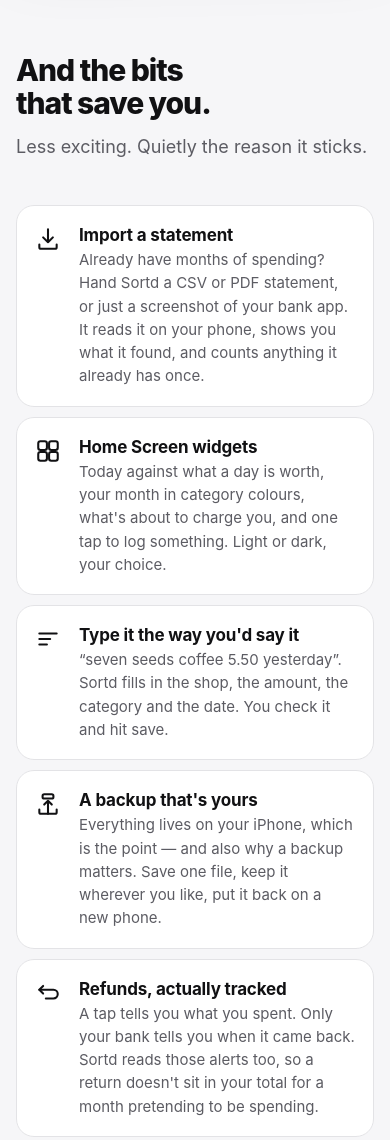
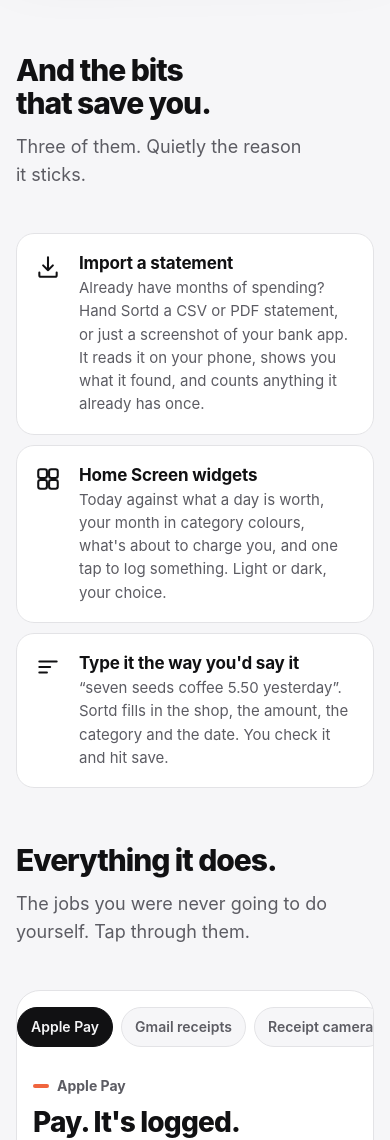
Before and after one commit to kameshraj912/sortd, a plain HTML site: page site/index.html in a window 390 px wide. Shown: the part 2540-3680 px from the top of the page. Drawn offline with Linux system fonts and the light colour scheme.

Commit message:
Remove the duplicated blocks, and stop reveals stranding content
Two of the six cards I added yesterday already existed further down the
page: "Just ask" is the "Ask Siri" cell and "Refunds, actually tracked"
is "Refunds matched". Both gone. Backup moved into "Also in Sortd" next
to Export and Delete, where the other data controls live, which leaves
three cards for the three things that are genuinely new: import,
widgets and quick entry.

The reveal animation is also now fail-safe. These elements start at
opacity 0, so a missed reveal isn't a missing animation, it's missing
content. Threshold dropped from 0.12 to 0 — a section taller than a
phone, or one you flick past, can struggle to get 12% of itself inside
the root — and a sweep on scroll shows anything that has reached the
bottom of the screen whether the observer fired or not.

Worth recording: I could not reproduce the mobile failure. Synthetic
window.scrollTo does not generate the intersection updates a real scroll
does, and my first few readings said the whole page was invisible when
it wasn't. Driven with real scroll input, every element scrolled past
was revealed, none stranded. The change still stands on its own merits.

```diff
--- a/site/index.html
+++ b/site/index.html
@@ -147,15 +147,12 @@
     <div class="wrap">
       <div class="section-head reveal">
         <h2>And the bits that save you.</h2>
-        <p>Less exciting. Quietly the reason it sticks.</p>
+        <p>Three of them. Quietly the reason it sticks.</p>
       </div>
       <div class="pgrid reveal d1">
           <div class="pblock"><div class="pi"><svg viewBox="0 0 24 24" fill="none" stroke="currentColor" stroke-width="1.9" stroke-linecap="round" stroke-linejoin="round" aria-hidden="true"><path d="M12 3v12M7.5 10.5 12 15l4.5-4.5"/><path d="M4 17v2.5A1.5 1.5 0 0 0 5.5 21h13a1.5 1.5 0 0 0 1.5-1.5V17"/></svg></div><h3>Import a statement</h3><p>Already have months of spending? Hand Sortd a CSV or PDF statement, or just a screenshot of your bank app. It reads it on your phone, shows you what it found, and counts anything it already has once.</p></div>
           <div class="pblock"><div class="pi"><svg viewBox="0 0 24 24" fill="none" stroke="currentColor" stroke-width="1.9" stroke-linecap="round" stroke-linejoin="round" aria-hidden="true"><rect x="3" y="3" width="8" height="8" rx="2"/><rect x="13" y="3" width="8" height="8" rx="2"/><rect x="3" y="13" width="8" height="8" rx="2"/><rect x="13" y="13" width="8" height="8" rx="2"/></svg></div><h3>Home Screen widgets</h3><p>Today against what a day is worth, your month in category colours, what's about to charge you, and one tap to log something. Light or dark, your choice.</p></div>
           <div class="pblock"><div class="pi"><svg viewBox="0 0 24 24" fill="none" stroke="currentColor" stroke-width="1.9" stroke-linecap="round" stroke-linejoin="round" aria-hidden="true"><path d="M4 7h16M4 12h10M4 17h7"/></svg></div><h3>Type it the way you'd say it</h3><p>&ldquo;seven seeds coffee 5.50 yesterday&rdquo;. Sortd fills in the shop, the amount, the category and the date. You check it and hit save.</p></div>
-          <div class="pblock"><div class="pi"><svg viewBox="0 0 24 24" fill="none" stroke="currentColor" stroke-width="1.9" stroke-linecap="round" stroke-linejoin="round" aria-hidden="true"><path d="M12 21V9M8.5 12.5 12 9l3.5 3.5"/><path d="M4 17v2.5A1.5 1.5 0 0 0 5.5 21h13a1.5 1.5 0 0 0 1.5-1.5V17"/><rect x="7" y="3" width="10" height="4" rx="1.5"/></svg></div><h3>A backup that's yours</h3><p>Everything lives on your iPhone, which is the point &mdash; and also why a backup matters. Save one file, keep it wherever you like, put it back on a new phone.</p></div>
-          <div class="pblock"><div class="pi"><svg viewBox="0 0 24 24" fill="none" stroke="currentColor" stroke-width="1.9" stroke-linecap="round" stroke-linejoin="round" aria-hidden="true"><path d="M4 9h13a4 4 0 0 1 0 8h-7"/><path d="M7.5 5.5 4 9l3.5 3.5"/></svg></div><h3>Refunds, actually tracked</h3><p>A tap tells you what you spent. Only your bank tells you when it came back. Sortd reads those alerts too, so a return doesn't sit in your total for a month pretending to be spending.</p></div>
-          <div class="pblock"><div class="pi"><svg viewBox="0 0 24 24" fill="none" stroke="currentColor" stroke-width="1.9" stroke-linecap="round" stroke-linejoin="round" aria-hidden="true"><path d="M12 3a3 3 0 0 1 3 3v5a3 3 0 0 1-6 0V6a3 3 0 0 1 3-3z"/><path d="M5.5 11a6.5 6.5 0 0 0 13 0M12 17.5V21"/></svg></div><h3>Just ask</h3><p>&ldquo;Hey Siri, how much have I spent today?&rdquo; Also what&rsquo;s left of the budget, what&rsquo;s due next, and what you bought last.</p></div>
       </div>
     </div>
   </section>
@@ -261,6 +258,7 @@
 <div class="cell"><b>Categories that learn</b><span>Fix one purchase and that shop stays fixed</span></div>
 <div class="cell"><b>Refunds matched</b><span>Money back is linked to what you bought</span></div>
 <div class="cell"><b>No double counting</b><span>A tap and its receipt become one purchase</span></div>
+<div class="cell"><b>Backup and restore</b><span>One file. Keep it where you like, put it back on a new phone</span></div>
 <div class="cell"><b>Export anytime</b><span>Every purchase as a spreadsheet</span></div>
 <div class="cell"><b>Light and dark</b><span>Follows your iPhone</span></div>
 <div class="cell"><b>Delete everything</b><span>One tap. Gone. No “are you sure you’re sure” emails</span></div>
--- a/site/site.js
+++ b/site/site.js
@@ -134,11 +134,43 @@
     }, { passive: true });
 
     // Scroll-in for sections marked .reveal.
+    //
+    // These start at opacity 0, so a missed reveal isn't a missing
+    // animation — it's missing content. Two things guard against that.
+    //
+    // threshold 0 rather than 0.12: a section taller than the phone, or one
+    // you flick past quickly, can struggle to get 12% of itself inside the
+    // root. Any pixel is enough.
+    //
+    // And a sweep, in case the observer is never called at all: anything
+    // that has reached the bottom of the screen gets shown regardless.
     var items = document.querySelectorAll(".reveal");
     if (!("IntersectionObserver" in window)) { items.forEach(function (el) { el.classList.add("in"); }); return; }
+
+    function show(el) { el.classList.add("in"); }
+
     var io = new IntersectionObserver(function (entries) {
-      entries.forEach(function (e) { if (e.isIntersecting) { e.target.classList.add("in"); io.unobserve(e.target); } });
-    }, { rootMargin: "0px 0px -10% 0px", threshold: 0.12 });
+      entries.forEach(function (e) { if (e.isIntersecting) { show(e.target); io.unobserve(e.target); } });
+    }, { rootMargin: "0px 0px -8% 0px", threshold: 0 });
     items.forEach(function (el) { io.observe(el); });
+
+    var sweeping = false;
+    function sweep() {
+      sweeping = false;
+      var limit = window.innerHeight;
+      var left = 0;
+      items.forEach(function (el) {
+        if (el.classList.contains("in")) return;
+        if (el.getBoundingClientRect().top < limit) { show(el); io.unobserve(el); } else { left++; }
+      });
+      if (!left) { window.removeEventListener("scroll", onScroll); }
+    }
+    function onScroll() {
+      if (sweeping) return;
+      sweeping = true;
+      requestAnimationFrame(sweep);
+    }
+    window.addEventListener("scroll", onScroll, { passive: true });
+    sweep();
   });
 })();
```
